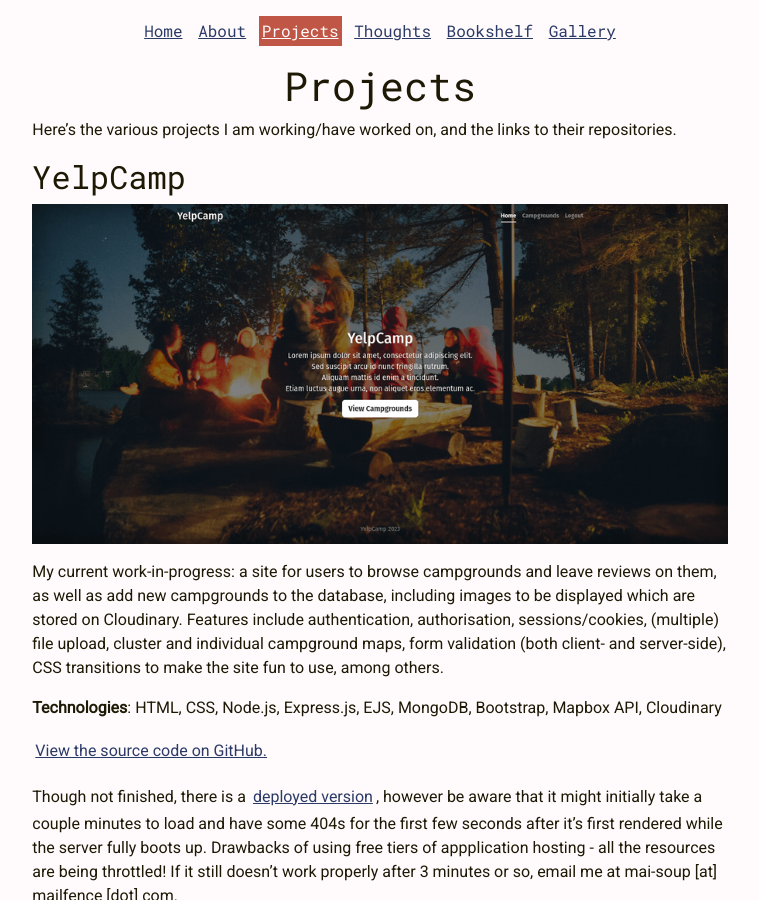
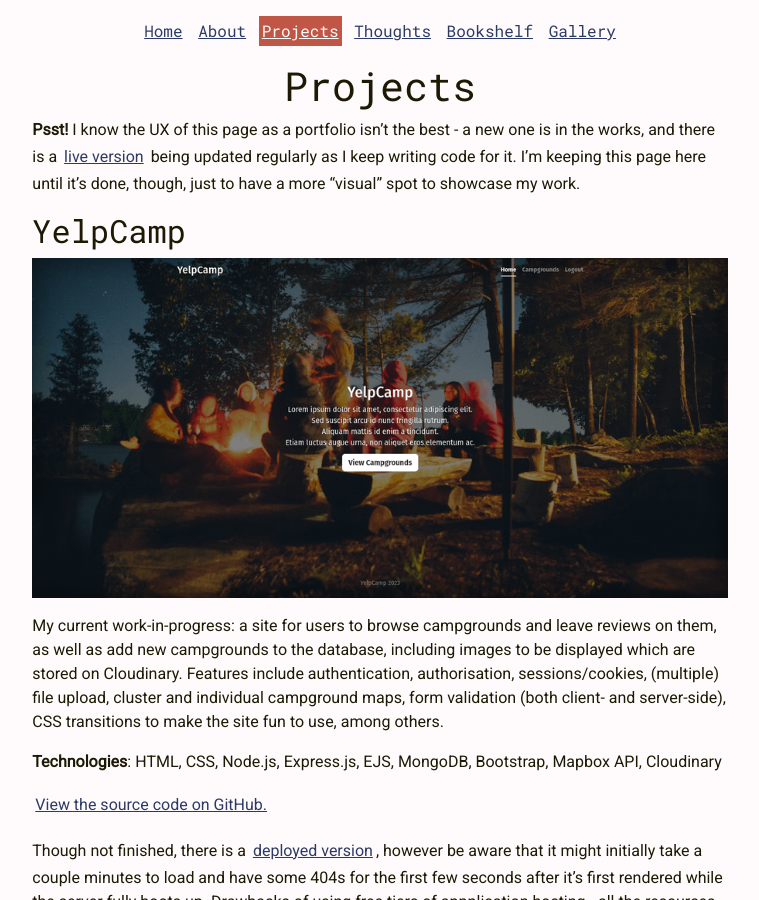
Before and after one commit to mai-soup/mai-soup.github.io, a Jekyll site: the page built from projects.md, in a window 1280 px wide and 900 px high. Shown: the whole window, without its empty margins (260-1019 px from the left). Built offline with Jekyll 4.4.1, drawn with Linux system fonts in a browser that asks for light colours.

Commit message:
add new portfolio to projects page

```diff
--- a/projects.md
+++ b/projects.md
@@ -4,7 +4,7 @@ title: Projects
 
 # Projects
 
-Here's the various projects I am working/have worked on, and the links to their repositories.
+**Psst!** I know the UX of this page as a portfolio isn't the best - a new one is in the works, and there is a [live version](https://portfolio-mai-soup.vercel.app/) being updated regularly as I keep writing code for it. I'm keeping this page here until it's done, though, just to have a more "visual" spot to showcase my work.
 
 ## YelpCamp
 
```
